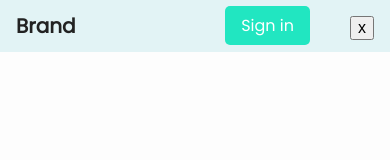
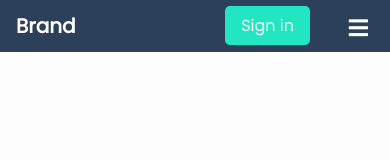
Before and after one commit to dhanush72/Navbar-Flexbox, a plain HTML site: page index.html in a window 390 px wide. Drawn offline with Linux system fonts and the light colour scheme.

Commit message:
menu bar icon added

```diff
--- a/index.html
+++ b/index.html
@@ -3,6 +3,12 @@
     <meta charset="UTF-8" />
     <meta name="viewport" content="width=device-width, initial-scale=1.0" />
     <title>Navbar with Flexbox</title>
+    <link
+      rel="stylesheet"
+      href="https://cdnjs.cloudflare.com/ajax/libs/font-awesome/5.15.1/css/all.min.css"
+      integrity="sha512-+4zCK9k+qNFUR5X+cKL9EIR+ZOhtIloNl9GIKS57V1MyNsYpYcUrUeQc9vNfzsWfV28IaLL3i96P9sdNyeRssA=="
+      crossorigin="anonymous"
+    />
     <link rel="stylesheet" href="reset.css" />
     <link rel="stylesheet" href="style.css" />
   </head>
@@ -20,7 +26,7 @@
               type="button"
               aria-label="menu"
             >
-              x
+              <i class="fa fa-bars"></i>
             </button>
             <ul class="nav__wrapper">
               <li class="nav__item"><a href="#">Home</a></li>
--- a/style.css
+++ b/style.css
@@ -8,7 +8,7 @@
 
 a {
   text-decoration: none;
-  color: #222;
+  color: #fff;
 }
 
 html {
@@ -19,7 +19,7 @@ html {
 body {
   background-color: #fdfdfd;
   font-family: "Poppins", sans-serif;
-  color: #252329;
+  color: #fff;
   width: 100%;
 }
 
@@ -83,7 +83,7 @@ body {
 
 .site-header {
   position: relative;
-  background-color: #e2f3f5;
+  background-color: #2d4059;
 }
 
 .site-header__wrapper {
@@ -123,7 +123,7 @@ body {
     right: 0;
     left: 0;
     z-index: -1;
-    background-color: #d9f0f7;
+    background-color: #2d4059;
     visibility: hidden;
     opacity: 0;
     transform: translateY(-100%);
@@ -147,10 +147,13 @@ body {
 
 @media (max-width: 629px) {
   .nav__toggle {
-    font-size: 16px;
+    font-size: 22px;
     display: block;
     position: absolute;
     right: 1rem;
     top: 1rem;
+    background-color: transparent;
+    color: #fff;
+    border: none;
   }
 }
```
